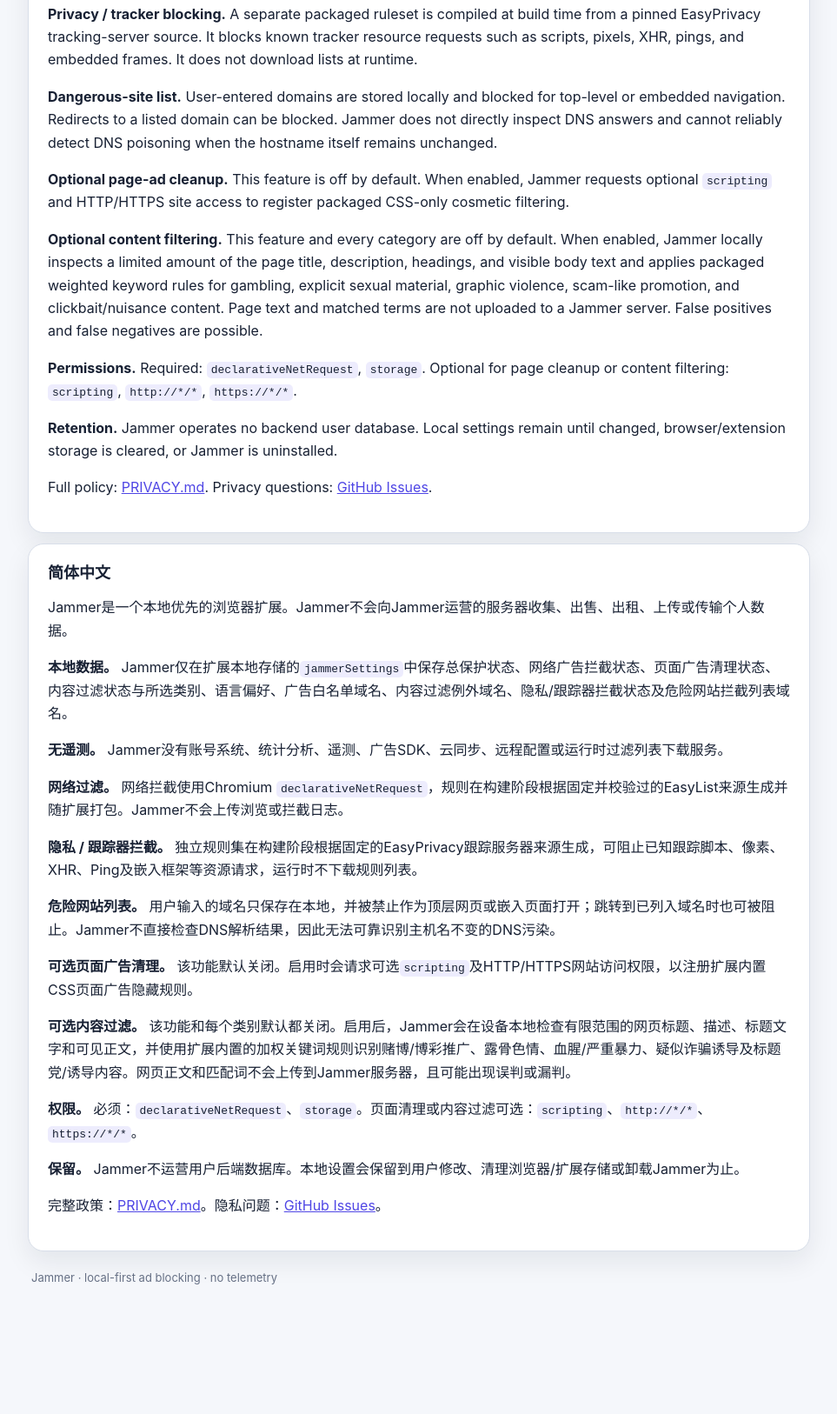
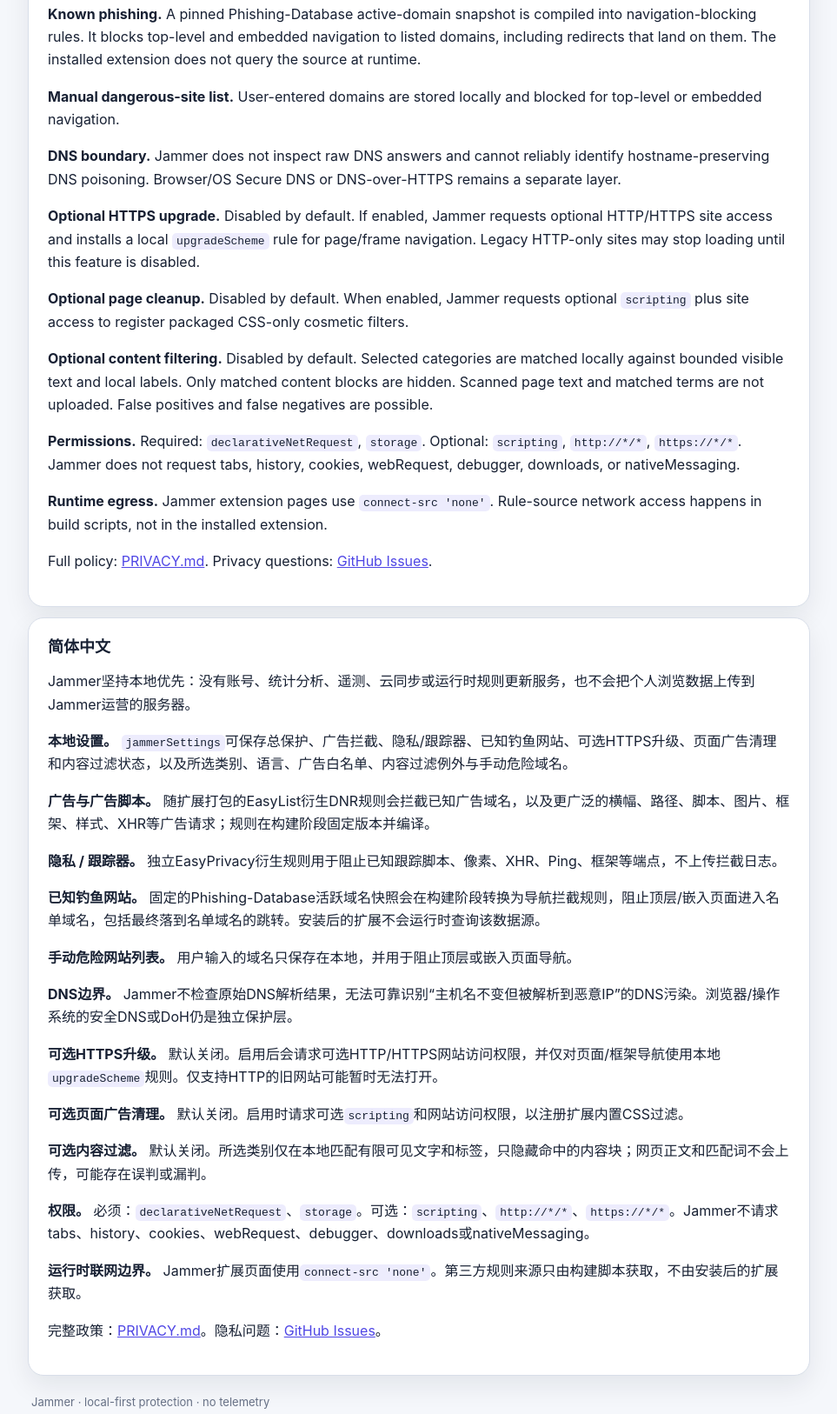
Before and after one commit to u2584604327-a11y/Jammer, a browser extension: page docs/privacy/index.html in a window 1280 px wide. Shown: the part 568-2194 px from the top of the page at 87% size, without its empty margins (158-1121 px from the left). Before the commit the page ends 2108 px from the top, so only its background shows below. Drawn offline with Linux system fonts and the light colour scheme.

Commit message:
p64: update standalone privacy page for secure navigation

```diff
--- a/docs/privacy/index.html
+++ b/docs/privacy/index.html
@@ -4,7 +4,7 @@
   <meta charset="utf-8">
   <meta name="viewport" content="width=device-width,initial-scale=1">
   <title>Jammer Privacy Policy</title>
-  <meta name="description" content="Jammer privacy policy — local-first ad blocking, opt-in local content filtering, local settings, no telemetry.">
+  <meta name="description" content="Jammer privacy policy — local-first ad, tracker, phishing-navigation, HTTPS-upgrade, and selective content filtering.">
   <style>
     :root{color-scheme:light dark;font-family:Inter,system-ui,-apple-system,BlinkMacSystemFont,"Segoe UI",sans-serif;--bg:#f5f7fb;--panel:#fff;--text:#172033;--muted:#667085;--line:#d8dee9;--accent:#4f46e5}
     @media(prefers-color-scheme:dark){:root{--bg:#0c111b;--panel:#141b29;--text:#f4f7fb;--muted:#a6b0c2;--line:#2c374b;--accent:#8b83ff}}
@@ -20,29 +20,39 @@
 
   <section class="section" id="en">
     <h2>English</h2>
-    <p>Jammer is a local-first browser extension. It does not collect, sell, rent, upload, or transmit personal data to a Jammer-operated server.</p>
-    <p><strong>Local data.</strong> Jammer stores protection state, network-blocking state, page-ad-cleanup state, content-filter state and selected categories, language preference, ad-block allowlist domains, content-filter exception domains, privacy/tracker state, and dangerous-site block-list domains in local extension storage under <code>jammerSettings</code>.</p>
-    <p><strong>No telemetry.</strong> Jammer has no account system, analytics, telemetry, advertising SDK, cloud sync, remote configuration, or runtime filter-list download service.</p>
-    <p><strong>Network filtering.</strong> Network blocking uses Chromium <code>declarativeNetRequest</code> with packaged rules generated from pinned EasyList sources at build time. Jammer does not upload browsing or blocking logs.</p><p><strong>Privacy / tracker blocking.</strong> A separate packaged ruleset is compiled at build time from a pinned EasyPrivacy tracking-server source. It blocks known tracker resource requests such as scripts, pixels, XHR, pings, and embedded frames. It does not download lists at runtime.</p><p><strong>Dangerous-site list.</strong> User-entered domains are stored locally and blocked for top-level or embedded navigation. Redirects to a listed domain can be blocked. Jammer does not directly inspect DNS answers and cannot reliably detect DNS poisoning when the hostname itself remains unchanged.</p>
-    <p><strong>Optional page-ad cleanup.</strong> This feature is off by default. When enabled, Jammer requests optional <code>scripting</code> and HTTP/HTTPS site access to register packaged CSS-only cosmetic filtering.</p><p><strong>Optional content filtering.</strong> This feature and every category are off by default. When enabled, Jammer locally inspects a limited amount of the page title, description, headings, and visible body text and applies packaged weighted keyword rules for gambling, explicit sexual material, graphic violence, scam-like promotion, and clickbait/nuisance content. Page text and matched terms are not uploaded to a Jammer server. False positives and false negatives are possible.</p>
-    <p><strong>Permissions.</strong> Required: <code>declarativeNetRequest</code>, <code>storage</code>. Optional for page cleanup or content filtering: <code>scripting</code>, <code>http://*/*</code>, <code>https://*/*</code>.</p>
-    <p><strong>Retention.</strong> Jammer operates no backend user database. Local settings remain until changed, browser/extension storage is cleared, or Jammer is uninstalled.</p>
+    <p>Jammer is local-first. It has no account, analytics, telemetry, cloud sync, or runtime filter-update service, and does not upload personal browsing data to a Jammer-operated server.</p>
+    <p><strong>Local settings.</strong> <code>jammerSettings</code> can contain protection, ad-blocking, privacy/tracker, known-phishing, optional HTTPS-upgrade, page-cleanup and content-filter states; selected content categories; language preference; ad allowlist; content exceptions; and manually blocked domains.</p>
+    <p><strong>Ads and scripts.</strong> Packaged EasyList-derived DNR rules block known ad servers plus broader banner, path, script, image, frame, stylesheet, XHR and related ad requests. Lists are pinned and compiled at build time.</p>
+    <p><strong>Privacy / trackers.</strong> A separate EasyPrivacy-derived DNR ruleset blocks known tracking scripts, pixels, XHR, pings, frames and similar endpoints. Blocked-request logs are not uploaded.</p>
+    <p><strong>Known phishing.</strong> A pinned Phishing-Database active-domain snapshot is compiled into navigation-blocking rules. It blocks top-level and embedded navigation to listed domains, including redirects that land on them. The installed extension does not query the source at runtime.</p>
+    <p><strong>Manual dangerous-site list.</strong> User-entered domains are stored locally and blocked for top-level or embedded navigation.</p>
+    <p><strong>DNS boundary.</strong> Jammer does not inspect raw DNS answers and cannot reliably identify hostname-preserving DNS poisoning. Browser/OS Secure DNS or DNS-over-HTTPS remains a separate layer.</p>
+    <p><strong>Optional HTTPS upgrade.</strong> Disabled by default. If enabled, Jammer requests optional HTTP/HTTPS site access and installs a local <code>upgradeScheme</code> rule for page/frame navigation. Legacy HTTP-only sites may stop loading until this feature is disabled.</p>
+    <p><strong>Optional page cleanup.</strong> Disabled by default. When enabled, Jammer requests optional <code>scripting</code> plus site access to register packaged CSS-only cosmetic filters.</p>
+    <p><strong>Optional content filtering.</strong> Disabled by default. Selected categories are matched locally against bounded visible text and local labels. Only matched content blocks are hidden. Scanned page text and matched terms are not uploaded. False positives and false negatives are possible.</p>
+    <p><strong>Permissions.</strong> Required: <code>declarativeNetRequest</code>, <code>storage</code>. Optional: <code>scripting</code>, <code>http://*/*</code>, <code>https://*/*</code>. Jammer does not request tabs, history, cookies, webRequest, debugger, downloads, or nativeMessaging.</p>
+    <p><strong>Runtime egress.</strong> Jammer extension pages use <code>connect-src 'none'</code>. Rule-source network access happens in build scripts, not in the installed extension.</p>
     <p>Full policy: <a href="https://github.com/u2584604327-a11y/Jammer/blob/main/PRIVACY.md">PRIVACY.md</a>. Privacy questions: <a href="https://github.com/u2584604327-a11y/Jammer/issues">GitHub Issues</a>.</p>
   </section>
 
   <section class="section" id="zh">
     <h2>简体中文</h2>
-    <p>Jammer是一个本地优先的浏览器扩展。Jammer不会向Jammer运营的服务器收集、出售、出租、上传或传输个人数据。</p>
-    <p><strong>本地数据。</strong> Jammer仅在扩展本地存储的<code>jammerSettings</code>中保存总保护状态、网络广告拦截状态、页面广告清理状态、内容过滤状态与所选类别、语言偏好、广告白名单域名、内容过滤例外域名、隐私/跟踪器拦截状态及危险网站拦截列表域名。</p>
-    <p><strong>无遥测。</strong> Jammer没有账号系统、统计分析、遥测、广告SDK、云同步、远程配置或运行时过滤列表下载服务。</p>
-    <p><strong>网络过滤。</strong> 网络拦截使用Chromium <code>declarativeNetRequest</code>，规则在构建阶段根据固定并校验过的EasyList来源生成并随扩展打包。Jammer不会上传浏览或拦截日志。</p><p><strong>隐私 / 跟踪器拦截。</strong> 独立规则集在构建阶段根据固定的EasyPrivacy跟踪服务器来源生成，可阻止已知跟踪脚本、像素、XHR、Ping及嵌入框架等资源请求，运行时不下载规则列表。</p><p><strong>危险网站列表。</strong> 用户输入的域名只保存在本地，并被禁止作为顶层网页或嵌入页面打开；跳转到已列入域名时也可被阻止。Jammer不直接检查DNS解析结果，因此无法可靠识别主机名不变的DNS污染。</p>
-    <p><strong>可选页面广告清理。</strong> 该功能默认关闭。启用时会请求可选<code>scripting</code>及HTTP/HTTPS网站访问权限，以注册扩展内置CSS页面广告隐藏规则。</p><p><strong>可选内容过滤。</strong> 该功能和每个类别默认都关闭。启用后，Jammer会在设备本地检查有限范围的网页标题、描述、标题文字和可见正文，并使用扩展内置的加权关键词规则识别赌博/博彩推广、露骨色情、血腥/严重暴力、疑似诈骗诱导及标题党/诱导内容。网页正文和匹配词不会上传到Jammer服务器，且可能出现误判或漏判。</p>
-    <p><strong>权限。</strong> 必须：<code>declarativeNetRequest</code>、<code>storage</code>。页面清理或内容过滤可选：<code>scripting</code>、<code>http://*/*</code>、<code>https://*/*</code>。</p>
-    <p><strong>保留。</strong> Jammer不运营用户后端数据库。本地设置会保留到用户修改、清理浏览器/扩展存储或卸载Jammer为止。</p>
+    <p>Jammer坚持本地优先：没有账号、统计分析、遥测、云同步或运行时规则更新服务，也不会把个人浏览数据上传到Jammer运营的服务器。</p>
+    <p><strong>本地设置。</strong> <code>jammerSettings</code>可保存总保护、广告拦截、隐私/跟踪器、已知钓鱼网站、可选HTTPS升级、页面广告清理和内容过滤状态，以及所选类别、语言、广告白名单、内容过滤例外与手动危险域名。</p>
+    <p><strong>广告与广告脚本。</strong> 随扩展打包的EasyList衍生DNR规则会拦截已知广告域名，以及更广泛的横幅、路径、脚本、图片、框架、样式、XHR等广告请求；规则在构建阶段固定版本并编译。</p>
+    <p><strong>隐私 / 跟踪器。</strong> 独立EasyPrivacy衍生规则用于阻止已知跟踪脚本、像素、XHR、Ping、框架等端点，不上传拦截日志。</p>
+    <p><strong>已知钓鱼网站。</strong> 固定的Phishing-Database活跃域名快照会在构建阶段转换为导航拦截规则，阻止顶层/嵌入页面进入名单域名，包括最终落到名单域名的跳转。安装后的扩展不会运行时查询该数据源。</p>
+    <p><strong>手动危险网站列表。</strong> 用户输入的域名只保存在本地，并用于阻止顶层或嵌入页面导航。</p>
+    <p><strong>DNS边界。</strong> Jammer不检查原始DNS解析结果，无法可靠识别“主机名不变但被解析到恶意IP”的DNS污染。浏览器/操作系统的安全DNS或DoH仍是独立保护层。</p>
+    <p><strong>可选HTTPS升级。</strong> 默认关闭。启用后会请求可选HTTP/HTTPS网站访问权限，并仅对页面/框架导航使用本地<code>upgradeScheme</code>规则。仅支持HTTP的旧网站可能暂时无法打开。</p>
+    <p><strong>可选页面广告清理。</strong> 默认关闭。启用时请求可选<code>scripting</code>和网站访问权限，以注册扩展内置CSS过滤。</p>
+    <p><strong>可选内容过滤。</strong> 默认关闭。所选类别仅在本地匹配有限可见文字和标签，只隐藏命中的内容块；网页正文和匹配词不会上传，可能存在误判或漏判。</p>
+    <p><strong>权限。</strong> 必须：<code>declarativeNetRequest</code>、<code>storage</code>。可选：<code>scripting</code>、<code>http://*/*</code>、<code>https://*/*</code>。Jammer不请求tabs、history、cookies、webRequest、debugger、downloads或nativeMessaging。</p>
+    <p><strong>运行时联网边界。</strong> Jammer扩展页面使用<code>connect-src 'none'</code>。第三方规则来源只由构建脚本获取，不由安装后的扩展获取。</p>
     <p>完整政策：<a href="https://github.com/u2584604327-a11y/Jammer/blob/main/PRIVACY.md">PRIVACY.md</a>。隐私问题：<a href="https://github.com/u2584604327-a11y/Jammer/issues">GitHub Issues</a>。</p>
   </section>
 
-  <div class="footer">Jammer · local-first ad blocking · no telemetry</div>
+  <div class="footer">Jammer · local-first protection · no telemetry</div>
 </main>
 </body>
 </html>
```
